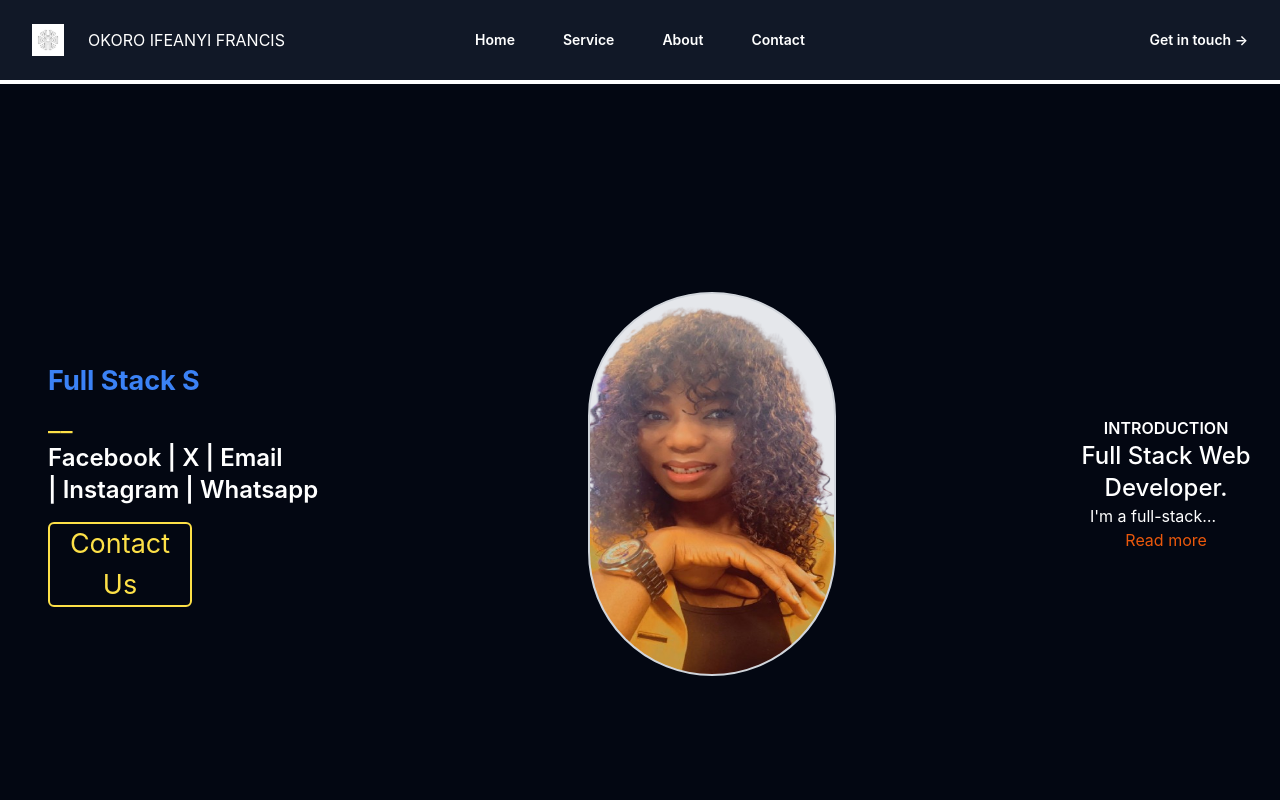
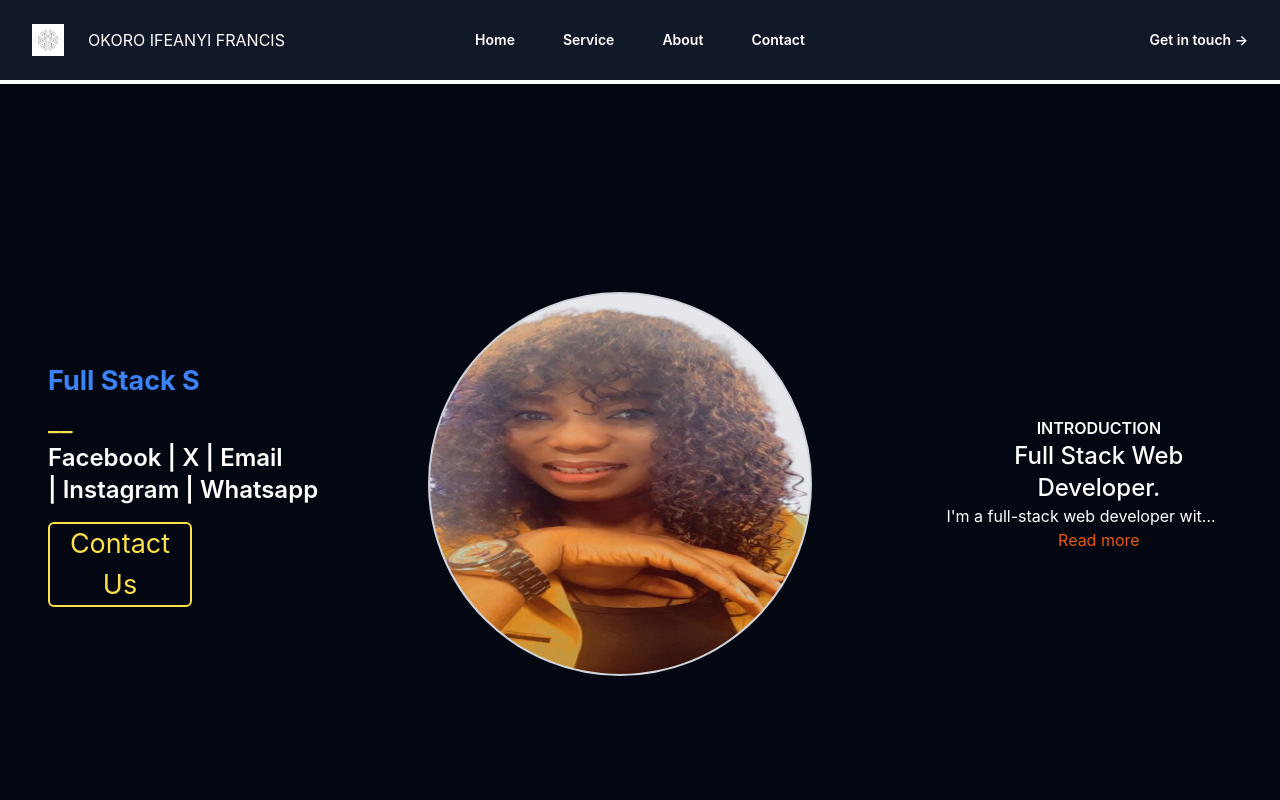
Before and after one commit to Ifycherry/MY-PORTFOLIO, a React (Create React App) app: page / in a window 1280 px wide. Shown: the top 800 px of the page. Built offline with nearby package versions, Linux system fonts and the light colour scheme.

Commit message:
change in body

```diff
--- a/src/component/Body.jsx
+++ b/src/component/Body.jsx
@@ -9,7 +9,7 @@ export default function Body() {
   return (
     <>
 
-    <div className='flex flex-col md:flex-row items-center justify-around gap-60 bg-gray-950  overflow-hidden w-full min-h-screen mt-1'>
+    <div className='flex flex-col md:flex-row items-center justify-around gap-20 bg-gray-950  overflow-hidden w-full min-h-screen mt-1'>
       <div className='ml-12 min-h-[40px]'>
       <h1 style = {{fontSize: '27px', fontweight: 600, minWidth: "300px"}}>
       <span className='font-bold text-blue-500'>
@@ -40,7 +40,7 @@ export default function Body() {
 
 
     </div>
-    <div className=''>
+    <div className='text-center'>
       {/* <div className='w-80 h-80 border-2 border-gray-900 rounded-full bg-gray-700 relative mb-40'></div> */}
     <img src={profile} className='h-96 w-96  border-2 rounded-full border-gray-300 bg-gray-200 mr-32'  alt="profile" />
     </div>
--- a/src/component/Header.jsx
+++ b/src/component/Header.jsx
@@ -43,7 +43,7 @@ export default function Header() {
   const [mobileMenuOpen, setMobileMenuOpen] = useState(false)
 
   return (
-    <header className="bg-gray-900">
+    <header className="bg-gray-900 flex-col sm:flex-row w-full">
       <nav aria-label="Global" className="mx-auto flex max-w-7xl items-center justify-between p-6 lg:px-8">
         <div className="flex lg:flex-1 text-white gap-6">
           <a href="#" className="-m-1.5 p-1.5">
--- a/src/component/Home.jsx
+++ b/src/component/Home.jsx
@@ -9,10 +9,13 @@ export default function Home() {
 
 
     <>
+    <div className='w-full'>
+
     <Header />
     <Body />
     <Body1 />
     <Footer />
+    </div>
     </>
 
 
```
